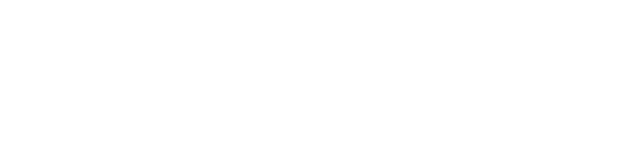
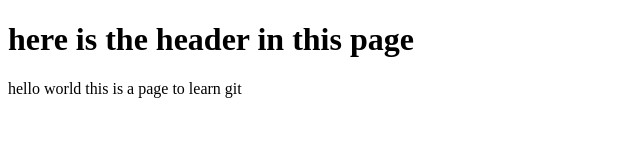
Before and after one commit to ZeyadMNagi/learning-git, a plain HTML site: page index.html in a window 1280 px wide. Shown: the whole page, without its empty margins (0-640 px from the left). Drawn offline with Linux system fonts and the light colour scheme.

Commit message:
i added a span

```diff
--- a/index.html
+++ b/index.html
@@ -7,6 +7,8 @@
     <title>learning git</title>
 </head>
 <body>
-
+    <h1>here is the header in this page</h1>
+    hello world
+    <span>this is a page to learn git</span>
 </body>
 </html>
```
